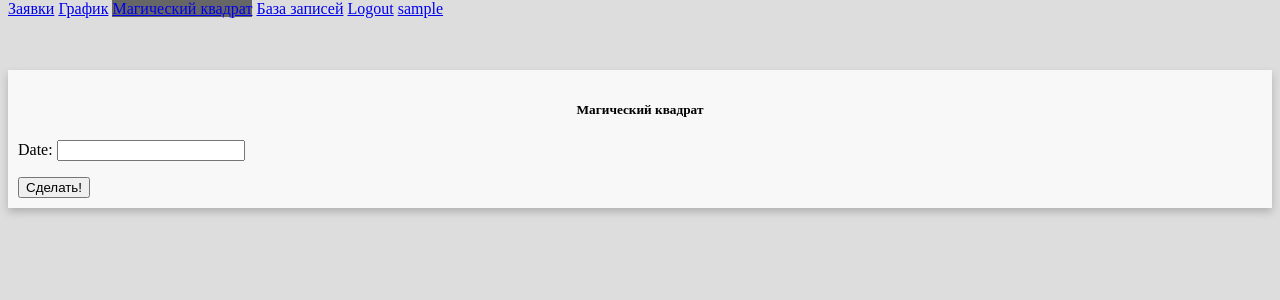
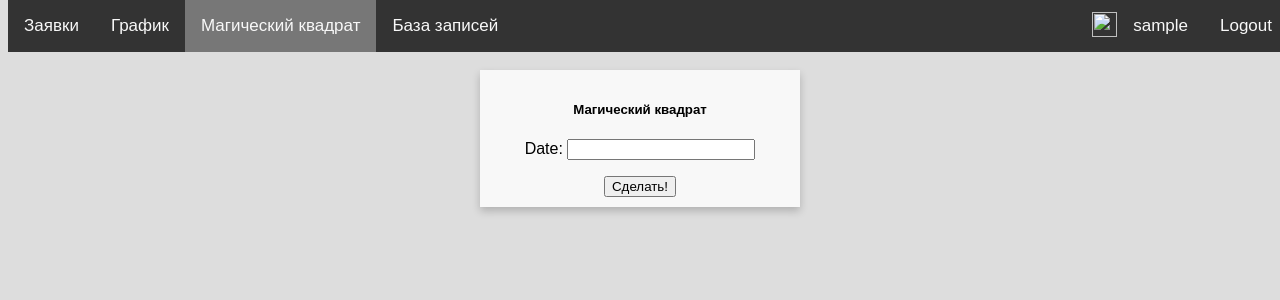
Before and after one commit to AEpolyakov/ldsp_src, a Django app: page /time_track/ in a window 1280 px wide. Shown: the top 300 px of the page. Run offline with Django 3.2, Linux system fonts and the light colour scheme; the visitor is signed in with stand-in values (Sample User, id 1).

Commit message:
new styles.css

```diff
--- a/static/style.css
+++ b/static/style.css
@@ -1,39 +1,101 @@
-.my-profile-content{
+body{
+    margin-top: 70px;
+    background-color: #ddd;
+    font-family: Arial, Helvetica, sans-serif;
+}
+
+/* navbar */
+.navbar{
+    width: 100%;
+    z-index: 10000;
+    position: fixed;
+    top: 0px;
+    background-color: #333;
+}
+
+.navbar a{
+    float: left;
+    display: block;
+    color: #f8f8f8;
+    text-align: center;
+    padding: 16px;
+    text-decoration: none;
+    font-size: 17px;
+}
+.navbar a:hover{
+    background-color: #444;
+}
+.navbar a.active{
+    background-color: #777;
+}
+.navbar .nav-right{
+    float: right;
+}
+.navbar .a-img{
+    padding: 12px 0px 10px 12px;
+}
+.navbar img{
+    width: 25px;
+    height: 25px;
+}
+
+/* cards */
+.card {
+  padding: 10px;
+  background-color: #f8f8f8;
+  box-shadow: 0 4px 8px 0 rgba(0, 0, 0, 0.2);
+  transition: 0.3s;
+}
+.card:hover {
+  box-shadow: 0 8px 16px 0 rgba(0, 0, 0, 0.2);
+  transition: 0.3s;
+}
+
+/* my profile */
+.my-profile-card{
     margin-left: auto;
     margin-right: auto;
     width: 300px;
 }
-
-.card {
-  padding: 10px;
-  background-color: #f8f8f8;
-  box-shadow: 0 4px 8px 0 rgba(0,0,0,0.2);
-  transition: 0.3s;
+.my-profile-card *{
+    width: 100%;
 }
 
-.card:hover {
-  box-shadow: 0 8px 16px 0 rgba(0,0,0,0.2);
-}
-
-
-
-body{
-    margin-top: 70px;
-    background-color: #ddd;
-}
-
-
+/* record page */
 .record-content{
     margin-left: auto;
     margin-right: auto;
     width: 250px;
 }
+.record-content *{
+    width: 100%;
+    padding: 2px;
+}
+.record-content hr{
+    padding: 0;
+}
 .disabled{
     color: #999;
+}
+.record-content p{
+    padding: 3px;
+    margin: 0;
+}
+.record-content input{
+    width: 97%;
+}
+
+/* timesheet page */
+.timesheet-card {
+    margin-left: auto;
+    margin-right: auto;
+    width: 300px;
+    text-align: center;
 }
 
 
 
+/* record-base page */
 #id_name, #id_per_num, #id_date{
     width: 180px;
 }
@@ -72,7 +134,7 @@ body{
     width: 100%;
 }
 
-table, td {
+/*table, td {
     border: 2px solid black;
     border-collapse: collapse;
     padding: 3px;
@@ -90,55 +152,4 @@ table, td {
    margin-left: auto;
    margin-right: auto;
    width: 200px;
-}
-
-.form-content, .card-title {
-    margin-left: auto;
-    margin-right: auto;
-    width: 300px;
-    text-align: center;
-}
-
-
-.navbar{
-    z-index: 10000;
-    position: fixed;
-    top: 0px;
-    width: 100%;
-}
-
-ul {
-    list-style-type: none;
-    margin: 0;
-    padding: 0;
-    overflow: hidden;
-    background-color: #333;
-    position: fixed;
-    top: 0;
-    width: 100%;
-}
-
-li {
-    float: left;
-}
-
-li a {
-    display: block;
-    text-align: center;
-    padding: 14px 16px;
-    text-decoration: none;
-    color: #f8f8f8;
-}
-
-a:hover{
-    color: #ff8000;
-}
-
-
-li a:hover:not(.active) {
-    background-color: #111;
-}
-
-.active {
-    background-color: #666666;
-}
+}*/
```
